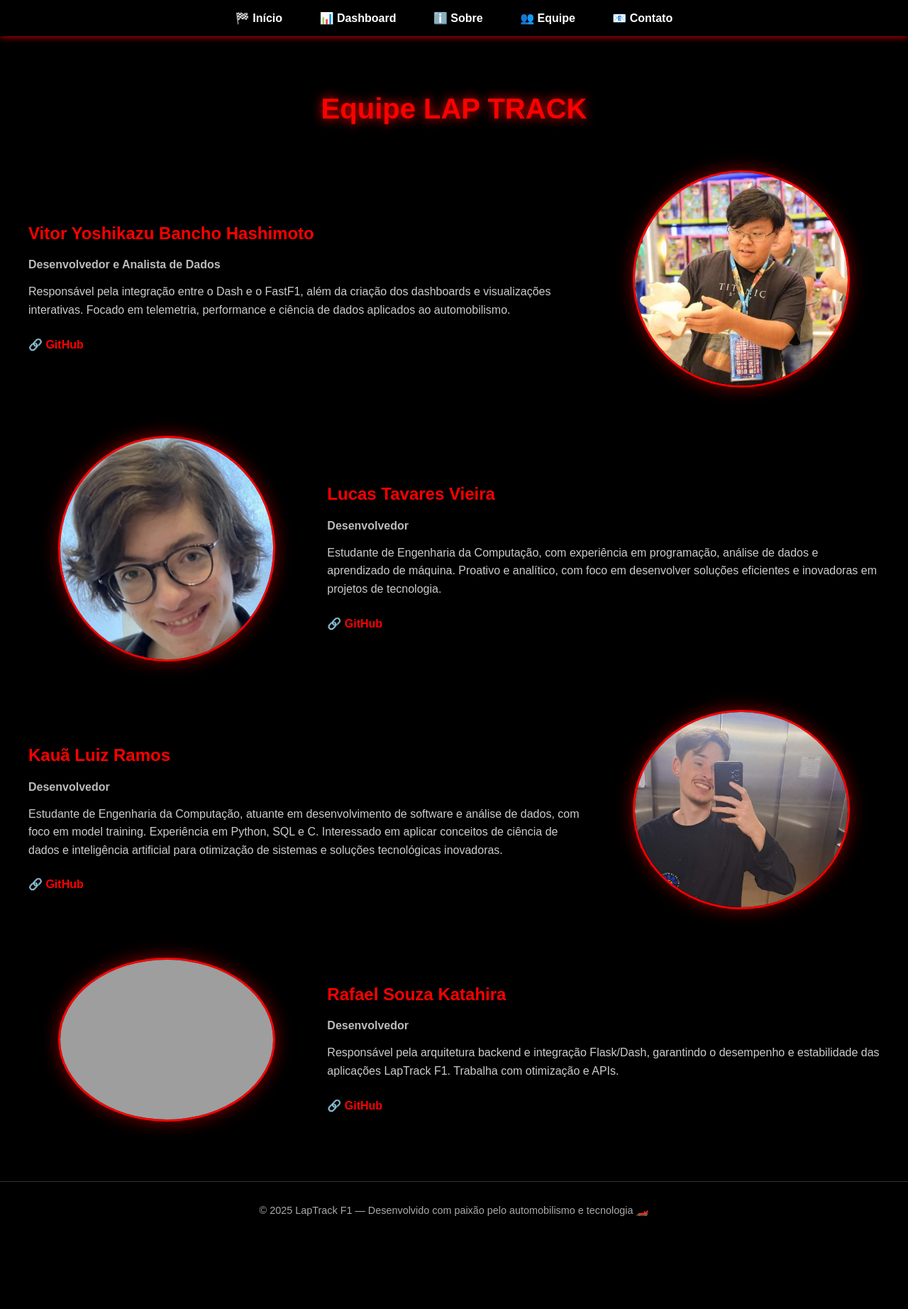
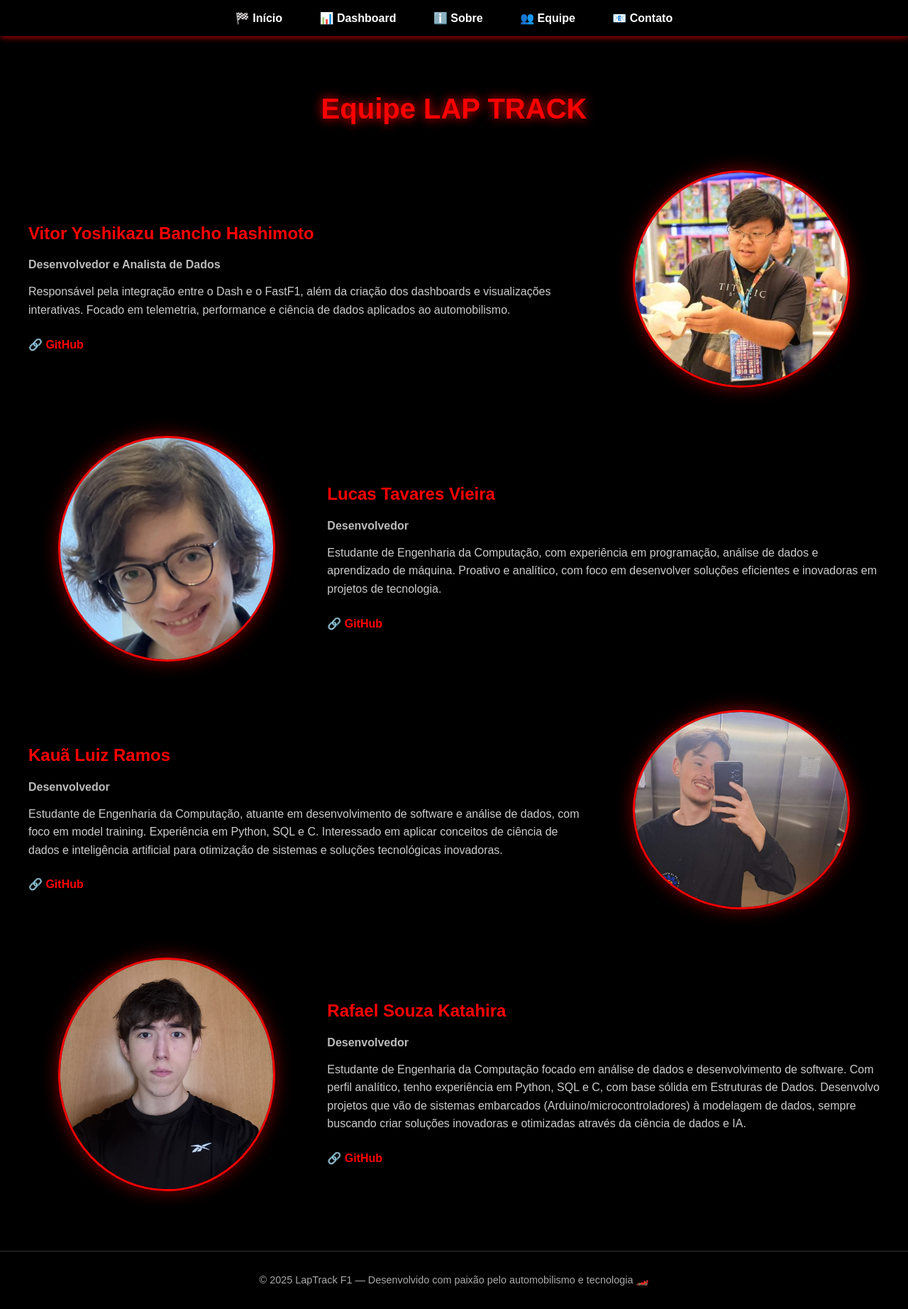
Before and after one commit to VitorHashimoto21/LapTrack_F1, a Flask app: page /equipe in a window 1280 px wide. Shown: the whole page at 71% size. Before the commit the page ends 1713 px from the top, so only its background shows below. Run offline with Flask 3, Linux system fonts and the light colour scheme; grey boxes are pictures that could not be loaded.

Commit message:
Alteração da page equipe

```diff
--- a/templates/equipe.html
+++ b/templates/equipe.html
@@ -206,14 +206,16 @@
         <!-- Integrante 4 -->
         <div class="member-section">
             <div class="member-photo">
-                <img src="/static/lucas.png" alt="Rafael Katahria">
+                <img src="/static/rafael.jpg" alt="Rafael Katahria">
             </div>
             <div class="member-info">
                 <h2>Rafael Souza Katahira</h2>
                 <h4>Desenvolvedor</h4>
                 <p>
-                    Responsável pela arquitetura backend e integração Flask/Dash, garantindo o desempenho e
-                    estabilidade das aplicações LapTrack F1. Trabalha com otimização e APIs.
+                    Estudante de Engenharia da Computação focado em análise de dados e desenvolvimento de software.
+                    Com perfil analítico, tenho experiência em Python, SQL e C, com base sólida em Estruturas de Dados.
+                    Desenvolvo projetos que vão de sistemas embarcados (Arduino/microcontroladores) à modelagem de dados,
+                    sempre buscando criar soluções inovadoras e otimizadas através da ciência de dados e IA.
                 </p>
                 <a class="github-link" href="#" target="_blank">🔗 GitHub</a>
             </div>
```
Also changed, not shown: static/rafael.jpg (added).
